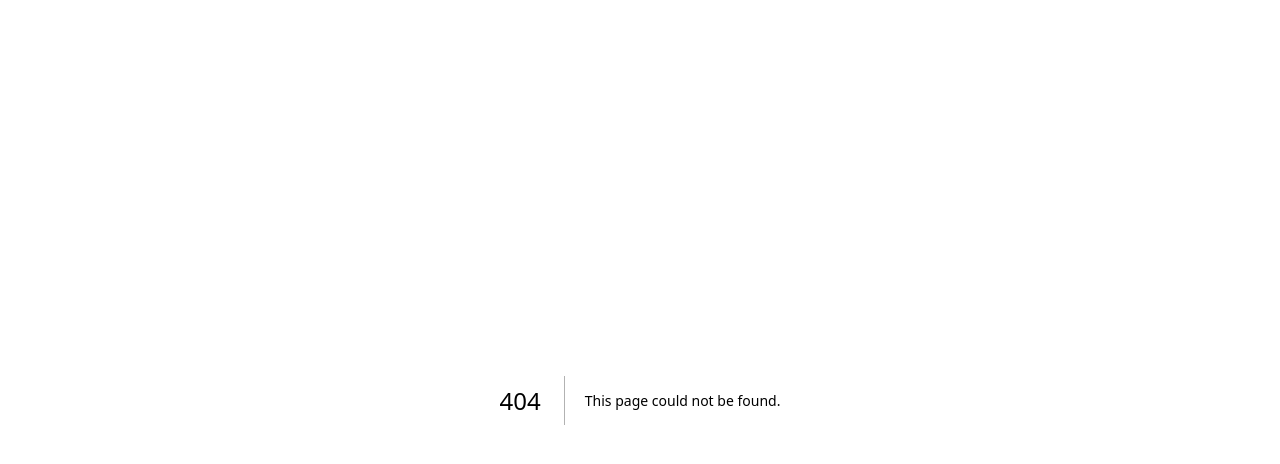
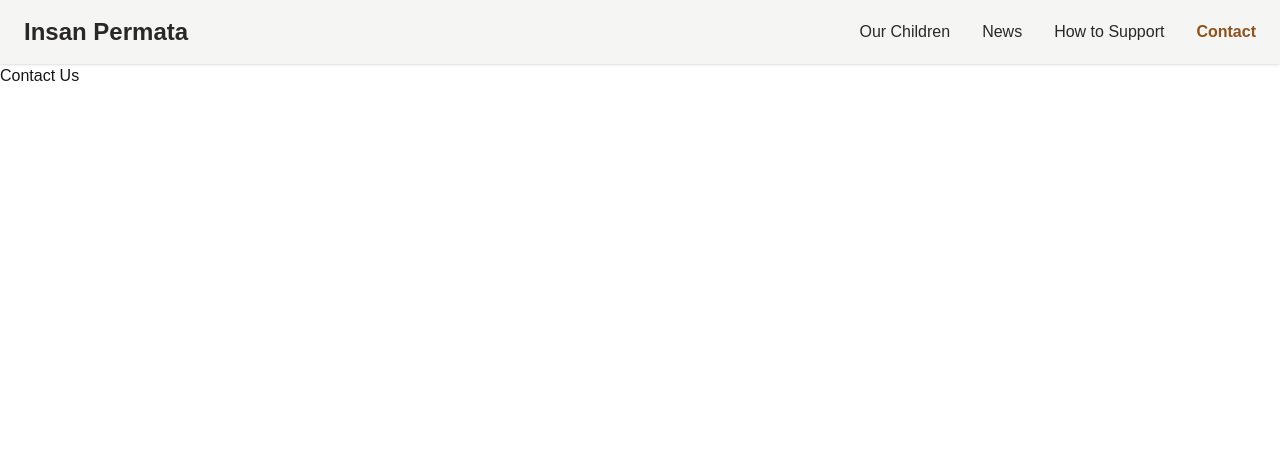
Before and after one commit to Insan-Permata/insan-permata, a Next.js app: page /contact in a window 1280 px wide. Before the commit this address had no page. Shown: the top 464 px of the page. Built offline with nearby package versions, Linux system fonts and the light colour scheme.

Commit message:
Add basic structure for pages. Add and implement header

```diff
--- /dev/null
+++ b/app/(public)/(component)/HeaderComponent.tsx
@@ -0,0 +1,52 @@
+"use client";
+
+import Link from "next/link";
+import { usePathname } from "next/navigation";
+
+export default function HeaderComponent() {
+  const pathname = usePathname();
+
+  const navLinks = [
+    { href: "/our-children", label: "Our Children" },
+    { href: "/news", label: "News" },
+    { href: "/support", label: "How to Support" },
+    { href: "/contact", label: "Contact" },
+  ];
+
+  return (
+    <header className="bg-[#F5F5F3] sticky top-0 z-50 shadow-sm">
+      <nav className="container mx-auto px-6 py-4">
+        <div className="flex items-center justify-between">
+          {/* Left side - Brand name */}
+          <Link
+            href="/"
+            className="text-[#292826] text-2xl font-bold hover:text-[#8E521E] transition-colors duration-200"
+          >
+            Insan Permata
+          </Link>
+
+          {/* Right side - Navigation links */}
+          <ul className="flex items-center gap-8">
+            {navLinks.map((link) => {
+              const isActive = pathname === link.href;
+              return (
+                <li key={link.href}>
+                  <Link
+                    href={link.href}
+                    className={`text-base font-medium transition-colors duration-200 ${
+                      isActive
+                        ? "text-[#8E521E] font-semibold"
+                        : "text-[#292826] hover:text-[#8E521E]"
+                    }`}
+                  >
+                    {link.label}
+                  </Link>
+                </li>
+              );
+            })}
+          </ul>
+        </div>
+      </nav>
+    </header>
+  );
+}
--- /dev/null
+++ b/app/(public)/contact/page.tsx
@@ -0,0 +1,7 @@
+export default function ContactPage() {
+  return (
+    <div>
+      <h1>Contact Us</h1>
+    </div>
+  );
+}
--- /dev/null
+++ b/app/(public)/news/page.tsx
@@ -0,0 +1,7 @@
+export default function NewsPage() {
+  return (
+    <div>
+      <h1>News</h1>
+    </div>
+  );
+}
--- /dev/null
+++ b/app/(public)/our-children/page.tsx
@@ -0,0 +1,7 @@
+export default function OurChildrenPage() {
+  return (
+    <div>
+      <h1>Our Children</h1>
+    </div>
+  );
+}
--- /dev/null
+++ b/app/(public)/support/page.tsx
@@ -0,0 +1,7 @@
+export default function SupportPage() {
+  return (
+    <div>
+      <h1>Support Us</h1>
+    </div>
+  );
+}
--- a/app/layout.tsx
+++ b/app/layout.tsx
@@ -1,6 +1,7 @@
 import type { Metadata } from "next";
 import { Geist, Geist_Mono } from "next/font/google";
 import "./globals.css";
+import HeaderComponent from "./(public)/(component)/HeaderComponent";
 
 const geistSans = Geist({
   variable: "--font-geist-sans",
@@ -27,6 +28,7 @@ export default function RootLayout({
       <body
         className={`${geistSans.variable} ${geistMono.variable} antialiased`}
       >
+        <HeaderComponent />
         {children}
       </body>
     </html>
```
Also changed, not shown: app/(public)/(component)/FooterComponent.tsx (added).
